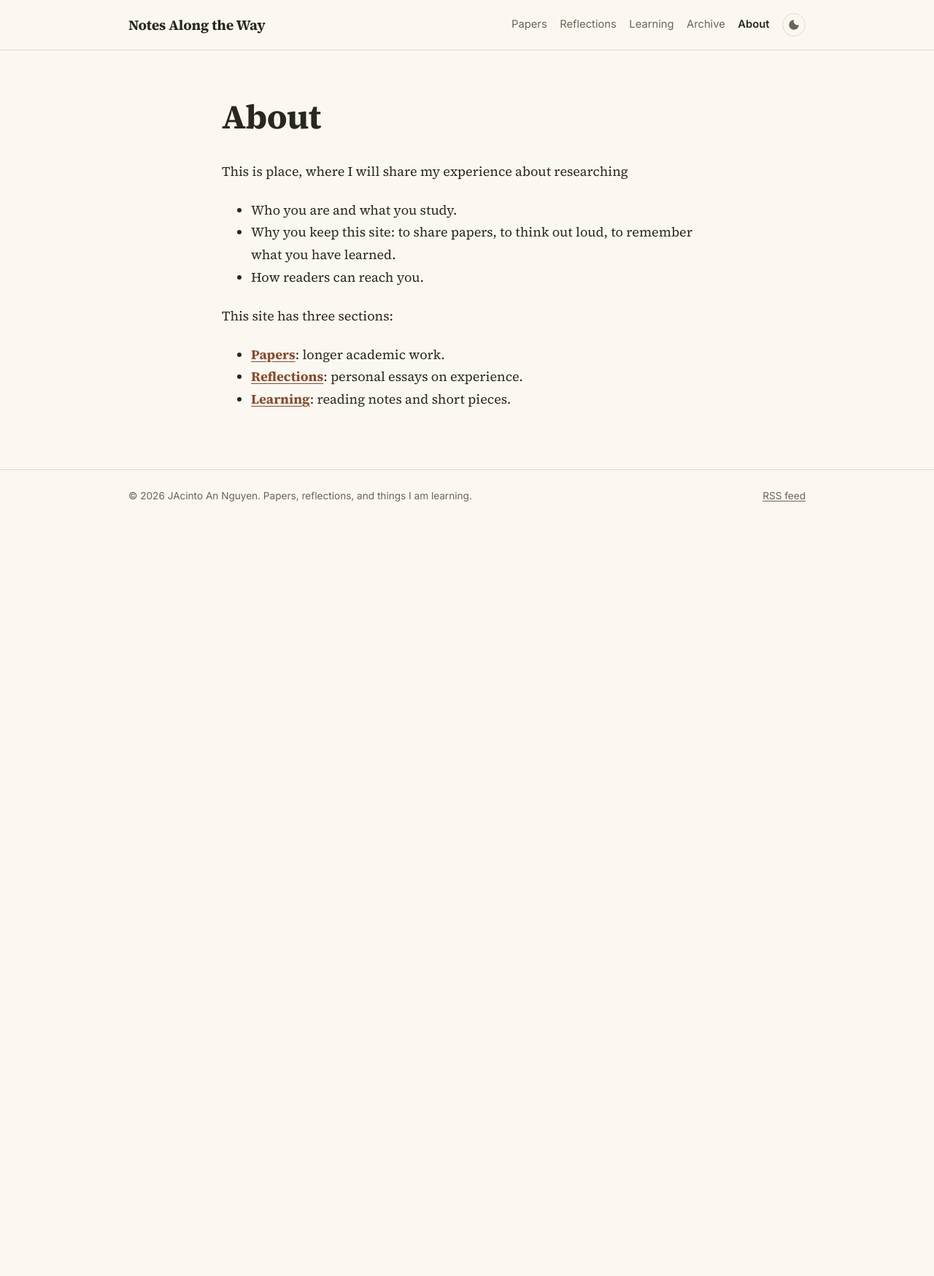
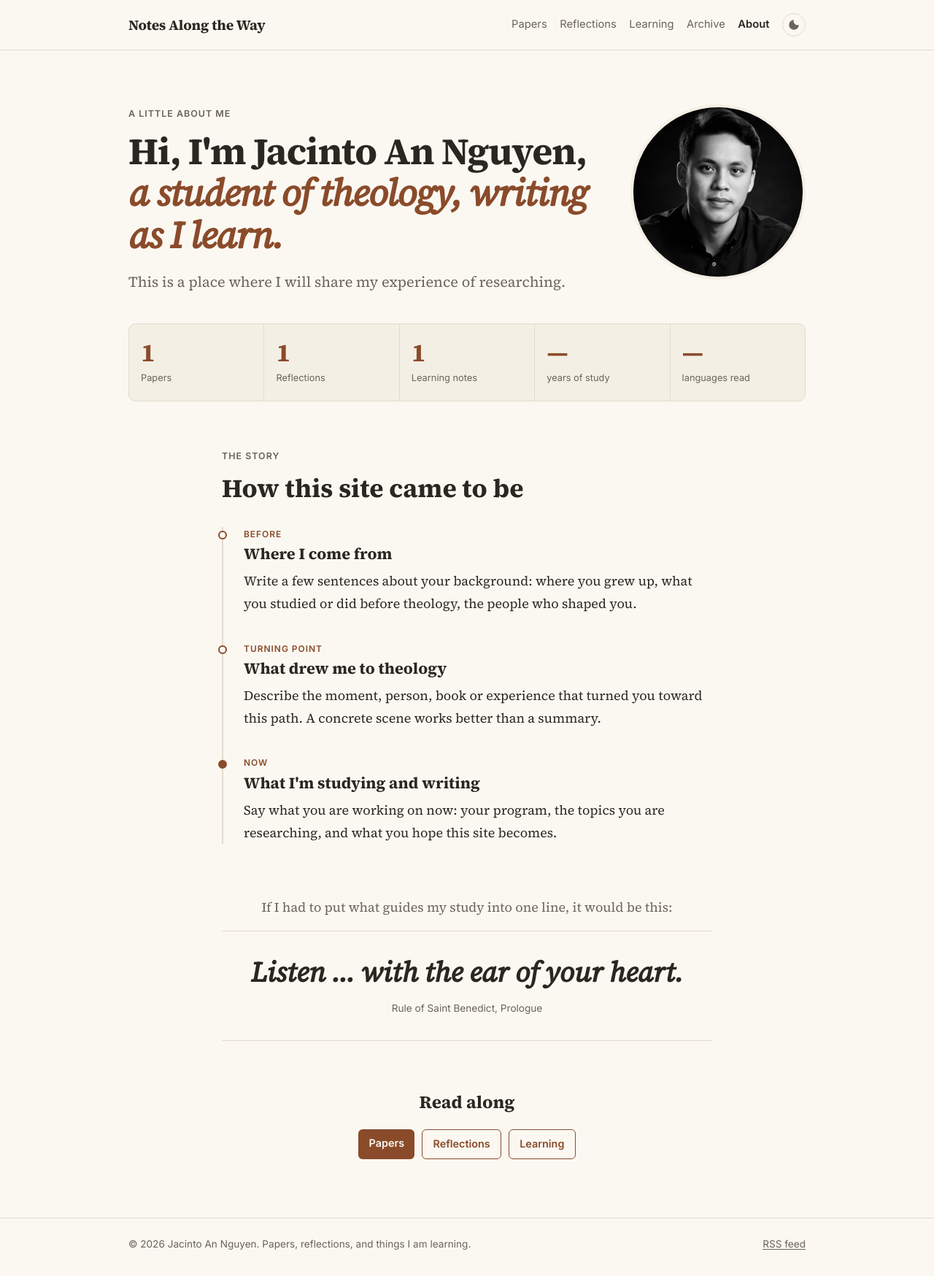
Before and after one commit to nsrpstaff-wq/Jacinto-An-Nguyen, a Jekyll site: the page built from about.md, in a window 1280 px wide. Shown: the whole page at 73% size. Built offline with Jekyll 4.4.1, drawn with Linux system fonts in a browser that asks for light colours; before the commit the page ends 900 px from its top, so only the background shows below that.

Commit message:
Add story-style About page with portrait
Keeps the intro sentence written on GitHub; fixes the author name capitalization.

Co-Authored-By: Claude Opus 5.5 <noreply@anthropic.com>

```diff
--- a/_config.yml
+++ b/_config.yml
@@ -8,7 +8,7 @@ description: >-
   A place to publish academic papers, share experiences, and keep
   notes on what I am learning.
 author:
-  name: JAcinto An Nguyen
+  name: Jacinto An Nguyen
   bio: >-
     Graduate student writing on theology, history, and the life of the mind.
   email: ""                       # optional; leave empty to hide
--- /dev/null
+++ b/_layouts/about.html
@@ -0,0 +1,85 @@
+---
+layout: default
+---
+{% assign n_papers = site.posts | where: "category", "papers" | size %}
+{% assign n_refl = site.posts | where: "category", "reflections" | size %}
+{% assign n_learn = site.posts | where: "category", "learning" | size %}
+
+<section class="wrap about-hero">
+  <div class="about-hero-text">
+    <p class="eyebrow">{{ page.eyebrow }}</p>
+    <h1>{{ page.greeting }}<br><span class="accent-line">{{ page.identity }}</span></h1>
+    <p class="lede">{{ page.intro }}</p>
+    {% assign live_links = page.links | where_exp: "l", "l.url != ''" %}
+    {% if live_links.size > 0 %}
+      <p class="about-links">
+        {% for l in live_links %}<a href="{{ l.url }}">{{ l.label }}</a>{% endfor %}
+      </p>
+    {% endif %}
+  </div>
+  <div class="about-portrait">
+    {% if page.photo != "" %}
+      <img src="{{ page.photo | relative_url }}" alt="Portrait of {{ site.author.name }}">
+    {% else %}
+      <span class="monogram" aria-hidden="true">{{ page.initials }}</span>
+    {% endif %}
+  </div>
+</section>
+
+<section class="wrap">
+  <dl class="stats">
+    <div><dt>Papers</dt><dd>{{ n_papers }}</dd></div>
+    <div><dt>Reflections</dt><dd>{{ n_refl }}</dd></div>
+    <div><dt>Learning notes</dt><dd>{{ n_learn }}</dd></div>
+    {% for s in page.extra_stats %}
+      <div><dt>{{ s.label }}</dt><dd>{{ s.value }}</dd></div>
+    {% endfor %}
+  </dl>
+</section>
+
+<section class="wrap narrow story">
+  <p class="eyebrow">The story</p>
+  <h2 class="story-heading">How this site came to be</h2>
+  <ol class="timeline">
+    {% for st in page.stages %}
+      <li>
+        <p class="stage-label">{{ st.label }}</p>
+        <h3>{{ st.title }}</h3>
+        <p>{{ st.text }}</p>
+      </li>
+    {% endfor %}
+  </ol>
+</section>
+
+{% if page.photos.size > 0 %}
+<section class="wrap">
+  <div class="gallery">
+    {% for p in page.photos %}
+      <figure>
+        <img src="{{ p.src | relative_url }}" alt="{{ p.caption }}" loading="lazy">
+        {% if p.caption %}<figcaption>{{ p.caption }}</figcaption>{% endif %}
+      </figure>
+    {% endfor %}
+  </div>
+</section>
+{% endif %}
+
+{% if page.belief %}
+<section class="wrap narrow belief">
+  <p class="belief-intro">{{ page.belief_intro }}</p>
+  <blockquote>
+    <p>{{ page.belief }}</p>
+    {% if page.belief_source %}<cite>{{ page.belief_source }}</cite>{% endif %}
+  </blockquote>
+</section>
+{% endif %}
+
+<section class="wrap narrow about-cta">
+  <h2>Read along</h2>
+  <div class="cta-row">
+    {% for s in site.sections %}
+      <a class="button {% unless forloop.first %}button-ghost{% endunless %}" href="{{ s.url | relative_url }}">{{ s.title }}</a>
+    {% endfor %}
+  </div>
+  {{ content }}
+</section>
--- a/about.md
+++ b/about.md
@@ -1,17 +1,68 @@
 ---
-layout: page
+layout: about
 title: About
 permalink: /about/
+
+# ================================================================
+#  Edit the text below to tell your story. Keep the spacing and the
+#  quotation marks as they are; change only the words inside them.
+#  Lines starting with # are notes to you and do not appear on the site.
+# ================================================================
+
+# ---- Opening ----
+eyebrow: "A little about me"
+greeting: "Hi, I'm Jacinto An Nguyen,"
+identity: "a student of theology, writing as I learn."
+# Tip: add a sentence or two more below — where you study, what you are drawn to.
+intro: >-
+  This is a place where I will share my experience of researching.
+photo: "/assets/images/portrait.jpg"                  # e.g. /assets/images/me.jpg  (leave "" to show your initials)
+initials: "JN"
+
+# ---- Numbers ----
+# The site counts your papers, reflections and notes by itself.
+# Add a few more highlights here if you like, or delete these lines.
+extra_stats:
+  - value: "—"
+    label: "years of study"  # e.g. value: "4"
+  - value: "—"
+    label: "languages read"  # e.g. value: "3"
+
+# ---- Links (delete any you don't use) ----
+links:
+  - label: "Email"
+    url: ""                  # e.g. mailto:you@example.com
+  - label: "Marquette profile"
+    url: ""
+  - label: "Facebook"
+    url: ""
+
+# ---- Your story, in three stages ----
+stages:
+  - label: "Before"
+    title: "Where I come from"
+    text: >-
+      Write a few sentences about your background: where you grew up,
+      what you studied or did before theology, the people who shaped you.
+  - label: "Turning point"
+    title: "What drew me to theology"
+    text: >-
+      Describe the moment, person, book or experience that turned you
+      toward this path. A concrete scene works better than a summary.
+  - label: "Now"
+    title: "What I'm studying and writing"
+    text: >-
+      Say what you are working on now: your program, the topics you are
+      researching, and what you hope this site becomes.
+
+# ---- Photos (optional) ----
+# Upload images to assets/images, then list them here.
+photos: []
+#  - src: /assets/images/photo1.jpg
+#    caption: "Place, year"
+
+# ---- A line that guides your work ----
+belief_intro: "If I had to put what guides my study into one line, it would be this:"
+belief: "Listen … with the ear of your heart."
+belief_source: "Rule of Saint Benedict, Prologue"
 ---
-
-This is place, where I will share my experience about researching
-
-- Who you are and what you study.
-- Why you keep this site: to share papers, to think out loud, to remember what you have learned.
-- How readers can reach you.
-
-This site has three sections:
-
-- **[Papers]({{ '/papers/' | relative_url }})**: longer academic work.
-- **[Reflections]({{ '/reflections/' | relative_url }})**: personal essays on experience.
-- **[Learning]({{ '/learning/' | relative_url }})**: reading notes and short pieces.
--- a/assets/css/style.css
+++ b/assets/css/style.css
@@ -137,7 +137,7 @@ img { max-width: 100%; height: auto; }
 }
 .button {
   display: inline-block; padding: .45rem .9rem; border-radius: 6px;
-  background: var(--accent); color: var(--bg); text-decoration: none; font-weight: 600;
+  background: var(--accent); color: var(--bg); text-decoration: none; font-weight: 600; font-family: var(--sans); font-size: .9rem;
 }
 .button:hover { opacity: .9; }
 .abstract {
@@ -185,3 +185,65 @@ img { max-width: 100%; height: auto; }
   .pager { grid-template-columns: 1fr; }
   .pager .next { text-align: left; }
 }
+
+/* ---------- About page ---------- */
+.about-hero {
+  display: grid; grid-template-columns: 1fr auto; gap: 2.5rem; align-items: center;
+  padding-top: 4rem; padding-bottom: 2.5rem;
+}
+.about-hero h1 { font-size: clamp(2rem, 5.5vw, 3.2rem); line-height: 1.12; letter-spacing: -0.02em; margin: .4rem 0 1.1rem; }
+.accent-line { color: var(--accent); font-style: italic; font-weight: 600; }
+.about-links { display: flex; flex-wrap: wrap; gap: .5rem; margin: 1.5rem 0 0; font-family: var(--sans); font-size: .88rem; }
+.about-links a {
+  text-decoration: none; padding: .35rem .85rem; border: 1px solid var(--line);
+  border-radius: 999px; color: var(--text);
+}
+.about-links a:hover { border-color: var(--accent); color: var(--accent); }
+.about-portrait { width: clamp(9rem, 22vw, 15rem); aspect-ratio: 1; }
+.about-portrait img { width: 100%; height: 100%; object-fit: cover; border-radius: 50%; border: 4px solid var(--surface); }
+.monogram {
+  width: 100%; height: 100%; display: grid; place-items: center; border-radius: 50%;
+  background: var(--accent-soft); color: var(--accent);
+  font-size: clamp(2.5rem, 7vw, 4.5rem); font-weight: 700; letter-spacing: .02em;
+  border: 1px solid var(--line);
+}
+.stats {
+  display: grid; grid-template-columns: repeat(auto-fit, minmax(9rem, 1fr));
+  gap: 1px; background: var(--line); border: 1px solid var(--line); border-radius: 10px;
+  overflow: hidden; margin: 0 0 4rem;
+}
+.stats > div { background: var(--surface); padding: 1.25rem 1rem; display: flex; flex-direction: column-reverse; }
+.stats dd { margin: 0; font-size: 2.2rem; font-weight: 700; line-height: 1.1; color: var(--accent); font-variant-numeric: tabular-nums; }
+.stats dt { font-family: var(--sans); font-size: .8rem; color: var(--muted); margin-top: .3rem; }
+.story-heading { font-size: clamp(1.6rem, 4vw, 2.2rem); margin: .3rem 0 2rem; line-height: 1.2; }
+.timeline { list-style: none; margin: 0; padding: 0; border-left: 2px solid var(--line); }
+.timeline li { position: relative; padding: 0 0 2.25rem 1.75rem; }
+.timeline li:last-child { padding-bottom: 0; }
+.timeline li::before {
+  content: ""; position: absolute; left: -7px; top: .35rem; width: 12px; height: 12px;
+  border-radius: 50%; background: var(--bg); border: 2px solid var(--accent);
+}
+.timeline li:last-child::before { background: var(--accent); }
+.stage-label { font-family: var(--sans); font-size: .75rem; font-weight: 600; letter-spacing: .08em; text-transform: uppercase; color: var(--accent); margin: 0; }
+.timeline h3 { font-size: 1.35rem; margin: .2rem 0 .5rem; line-height: 1.3; }
+.timeline p:last-child { margin: 0; }
+.gallery {
+  display: grid; grid-template-columns: repeat(auto-fit, minmax(14rem, 1fr));
+  gap: 1rem; margin-top: 4rem;
+}
+.gallery figure { margin: 0; }
+.gallery img { width: 100%; aspect-ratio: 4 / 3; object-fit: cover; border-radius: 8px; display: block; }
+.gallery figcaption { font-family: var(--sans); font-size: .8rem; color: var(--muted); margin-top: .4rem; }
+.belief { margin-top: 4.5rem; text-align: center; }
+.belief-intro { color: var(--muted); margin: 0 0 1rem; }
+.belief blockquote { margin: 0; padding: 2rem 1rem; border-top: 1px solid var(--line); border-bottom: 1px solid var(--line); }
+.belief blockquote p { font-size: clamp(1.6rem, 4.5vw, 2.4rem); line-height: 1.25; font-style: italic; font-weight: 600; margin: 0; }
+.belief cite { display: block; margin-top: .9rem; font-family: var(--sans); font-style: normal; font-size: .85rem; color: var(--muted); }
+.about-cta { margin-top: 4rem; text-align: center; }
+.about-cta h2 { font-size: 1.5rem; margin: 0 0 1rem; }
+.cta-row { display: flex; flex-wrap: wrap; justify-content: center; gap: .6rem; }
+.button-ghost { background: transparent; color: var(--accent); border: 1px solid var(--accent); }
+@media (max-width: 640px) {
+  .about-hero { grid-template-columns: 1fr; padding-top: 2.5rem; gap: 1.5rem; }
+  .about-portrait { order: -1; width: 7.5rem; }
+}
```
Also changed, not shown: HOW-TO-WRITE.md (+1 -1 lines), assets/images/portrait.jpg (added), 3 other files.
